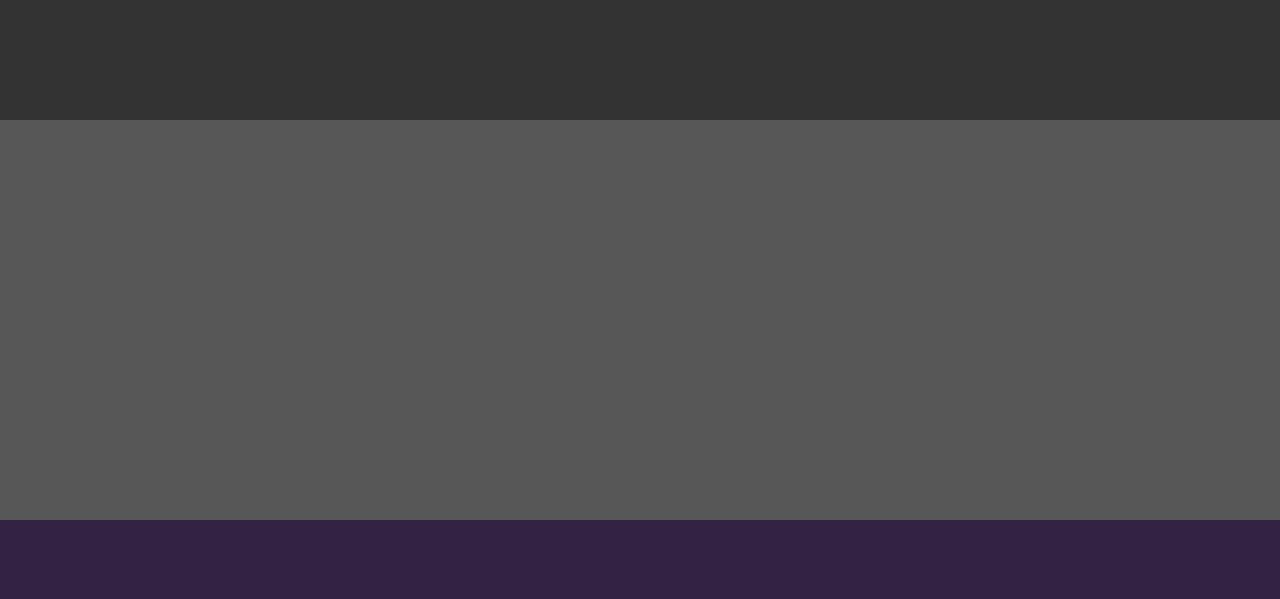
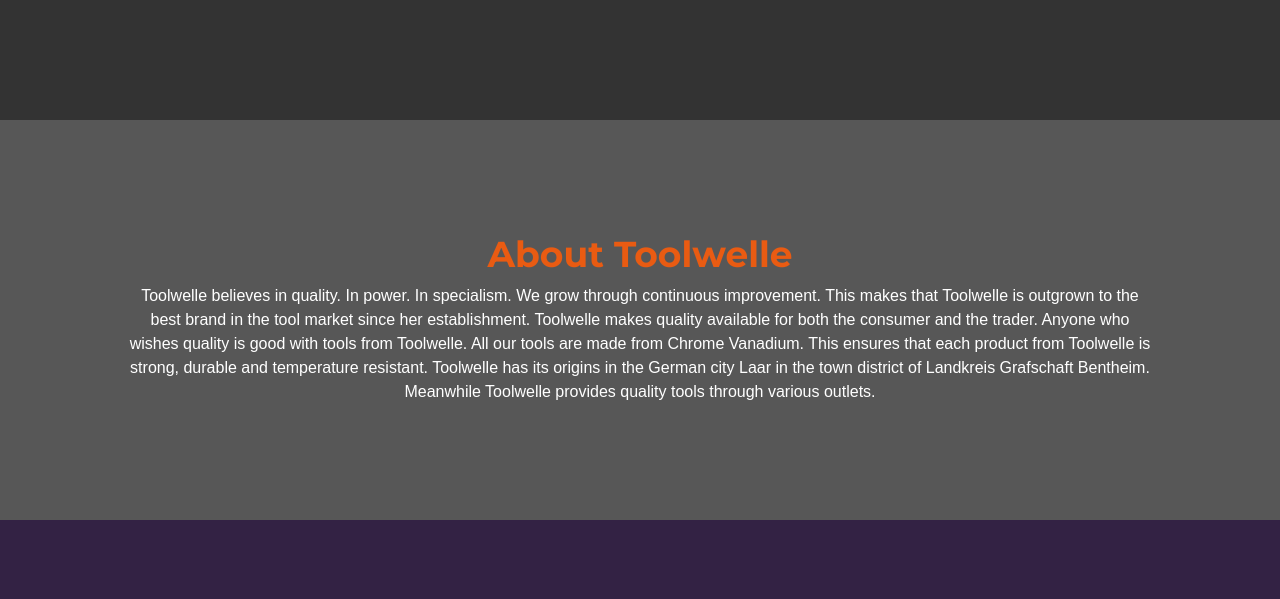
Before and after one commit to KBSGroep1/KBSProject, a PHP site: page / in a window 1280 px wide. Shown: the part 680-1279 px from the top of the page. Run offline with PHP 8.4, Linux system fonts and the light colour scheme; some web fonts are replaced.

Commit message:
about frontend done

```diff
--- a/css/style.css
+++ b/css/style.css
@@ -200,8 +200,39 @@ textarea {
 
 .about{
   min-height: 400px;
+  display: -webkit-box;
+  display: -webkit-flex;
+  display: -moz-box;
+  display: -ms-flexbox;
+  display: flex;
+  width: 100%;
+  -webkit-box-pack: center;
+  -webkit-justify-content: center;
+  -moz-box-pack: center;
+  -ms-flex-pack: center;
+  justify-content: center;
+  -webkit-box-align: center;
+  -webkit-align-items: center;
+  -moz-box-align: center;
+  -ms-flex-align: center;
+  align-items: center;
+  z-index: 9999;
   position: relative;
 }
+
+.title{
+  font-size: 30px;
+  font-family: 'govenor';
+  color: rgb(54, 169, 225);
+  text-shadow: 0px 0px 59px rgba(0, 0, 0, 0.49);
+}
+.textContainer{
+    width: 80%;
+    text-align: center;
+    margin-left: auto;
+    margin-right: auto;
+}
+
 
 .black_layer{
   background-color: rgb(0, 0, 0);
--- a/include/about.php
+++ b/include/about.php
@@ -1,4 +1,18 @@
 <div class="about" id="pageAbout">
   <div id="aboutContainer" class="para_container"></div>
+  <div class="textContainer">
+      <h1 class="titleAbout">About Toolwelle</h1>
+      <p class="bodyText">
+        Toolwelle believes in quality. In power. In specialism. We grow through continuous improvement.
+        This makes that Toolwelle is outgrown to the best brand in the tool market since her establishment.
+
+        Toolwelle makes quality available for both the consumer and the trader.
+        Anyone who wishes quality is good with tools from Toolwelle. All our tools are made from Chrome Vanadium.
+        This ensures that each product from Toolwelle is strong, durable and temperature resistant.
+
+        Toolwelle has its origins in the German city Laar in the town district of Landkreis Grafschaft Bentheim.
+        Meanwhile Toolwelle provides quality tools through various outlets.
+      </p>
+  </div>
   <div class="black_layer"></div>
 </div>
--- a/index.php
+++ b/index.php
@@ -14,8 +14,6 @@ if(!isset($_SESSION["loggedIn"]) || $_SESSION["loggedIn"] !== true) {
 		<title>Toolwelle</title>
 		<meta charset="utf-8" />
 		<link href="css/style.css" rel="stylesheet" />
-		<link href="css/color.css" rel="stylesheet" />
-		<link href="css/responsive.css" rel="stylesheet" />
 		<link href="css/font-awesome.min.css" rel="stylesheet" />
 
 		<style media="screen">
@@ -27,6 +25,13 @@ if(!isset($_SESSION["loggedIn"]) || $_SESSION["loggedIn"] !== true) {
 			.sendButton{
 				background-color: #e95b12;
 			}
+      .bodyText{
+        color: #fff;
+      }
+      .titleAbout {
+        color: #e95b12;
+      }
+
 
 		</style>
 	</head>
```
